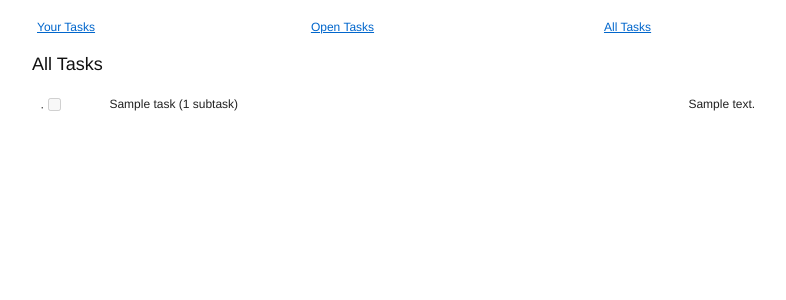
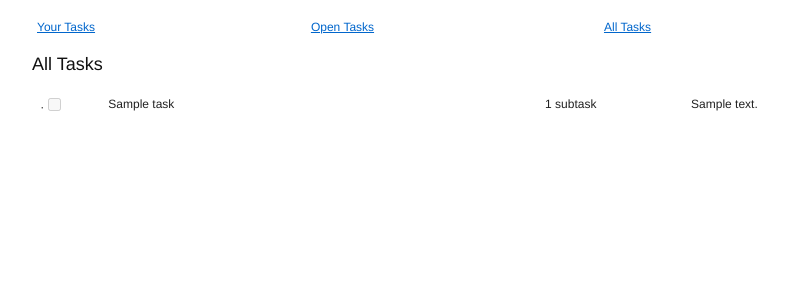
Before and after one commit to wadevries/sps, a Django app: template templates/alltasks.html in a window 1280 px wide. Shown: the part 262-562 px from the top of the page, without its empty margins (208-994 px from the left). Run offline with Django 3.2, Linux system fonts and the light colour scheme; the template is opened without the code that fills it: most values are stand-ins (such as "Sample title", 1, 10 or a date in 2020); some libraries are stand-ins or nearby versions.

Commit message:
Minor GUI improvements
* Task details are now in a separate column

```diff
--- a/css/style.css
+++ b/css/style.css
@@ -4,7 +4,9 @@ textarea { width: 600px; height: 60px; }
 
 td.checkbox { width: 60px; }
 
-td.task-title { width: 600px; }
+td.task-title { width: 460px; }
+
+td.task-detail { width: 140px; }
 
 td.assign-button { width: 140px; }
 
--- a/main.py
+++ b/main.py
@@ -211,12 +211,15 @@ class TaskDetail(webapp.RequestHandler):
         domain = api.get_domain(domain_identifier)
         if view == 'all':
             subtasks = api.get_all_subtasks(task, depth_limit=1)
+            subtasks_heading = "All Subtasks of '%s'" % task.title()
             no_subtasks_description = "No subtasks for this task."
         elif view == 'open':
             subtasks = api.get_open_subtasks(task)
+            subtasks_heading = "Open Subtasks of '%s'" % task.title()
             no_subtasks_description = "No open subtasks for this task."
         else:  # 'yours' or None
             subtasks = api.get_assigned_subtasks(task, user, depth_limit=1)
+            subtasks_heading = "Subtasks Assigned to You"
             no_subtasks_description = "No subtasks assigned to you."
 
         parent_task = task.parent_task
@@ -236,6 +239,7 @@ class TaskDetail(webapp.RequestHandler):
             'subtasks': _task_template_values(subtasks, user),
             'parent_identifier': parent_identifier,
             'parent_title': parent_title,
+            'subtasks_heading': subtasks_heading,
             'no_subtasks_description': no_subtasks_description,
             }
         path = os.path.join(os.path.dirname(__file__),
--- a/templates/task-row.html
+++ b/templates/task-row.html
@@ -6,8 +6,13 @@
     </td>
   <td class="task-title">
     <a href="/d/{{ domain_identifier }}/task/{{ task.id }}">
-      {{ task.title|escape }} {% if task.num_subtasks %}({{ task.num_subtasks }} subtask{{ task.num_subtasks|pluralize }}){% endif %}
+      {{ task.title|escape }}
     </a>
+  </td>
+  <td class="task-detail">
+    {% if task.num_subtasks %}
+    {{ task.num_subtasks }} subtask{{ task.num_subtasks|pluralize }}
+    {% endif %}
   </td>
   {% if task.can_assign_to_self %}
   <td class="assign-button">
--- a/templates/taskdetail.html
+++ b/templates/taskdetail.html
@@ -62,7 +62,7 @@ Description:<br>
 </table>
 
 <hr>
-<h3>Subtasks</h3>
+<h3>{{ subtasks_heading }}</h3>
 <table>
   {% for task in subtasks %}
   {% include 'task-row.html' %}
```
